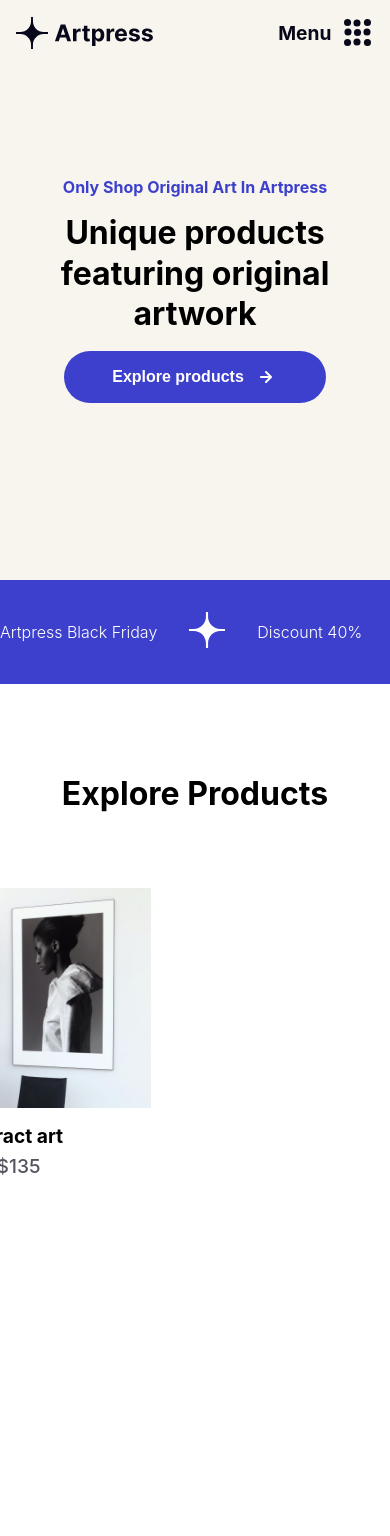
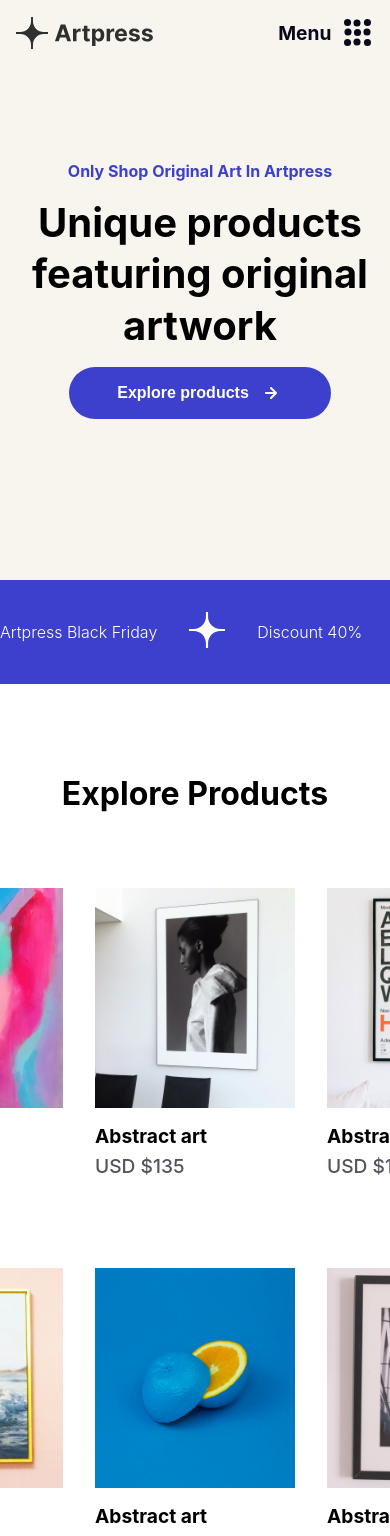
Before and after one commit to Rizfirsy/Artpress, a React (Create React App) app: page / in a window 390 px wide. Shown: the top 1536 px of the page. Built offline with nearby package versions, Linux system fonts and the light colour scheme.

Commit message:
laptop responsive v1

```diff
--- a/src/components/Logo.jsx
+++ b/src/components/Logo.jsx
@@ -2,15 +2,15 @@ import gsap from "gsap";
 import styles from "./Logo.module.css";
 
 const Logo = (props) => {
-  if (props.state === true) {
-    gsap.to(".logo-path", {
-      fill: "#ffffff",
-    });
-  } else {
-    gsap.to(".logo-path", {
-      fill: "#08081a",
-    });
-  }
+  // if (props.state === true) {
+  //   gsap.to(".logo-path", {
+  //     fill: "#ffffff",
+  //   });
+  // } else {
+  //   gsap.to(".logo-path", {
+  //     fill: "#08081a",
+  //   });
+  // }
 
   return (
     <svg
--- a/src/components/Product.module.css
+++ b/src/components/Product.module.css
@@ -1,6 +1,6 @@
 .product {
-  width: 488px;
-  height: 560px;
+  width: auto;
+  height: auto;
   display: flex;
   flex-direction: column;
   justify-content: flex-start;
@@ -28,6 +28,14 @@
   font-weight: 500;
 }
 
+@media screen and (max-width: 1440px) {
+
+  .product img {
+    width: 400px;
+    height: 420px;
+  }
+}
+
 @media screen and (max-width: 720px) {
   .product img {
     width: 200px;
--- a/src/sections/Header/Header.module.css
+++ b/src/sections/Header/Header.module.css
@@ -46,6 +46,18 @@
   gap: 2rem;
 }
 
+@media screen and (max-width: 1440px) {
+  .text h1 {
+    font-size: 2.5rem;
+    width: 400px;
+    line-height: 128%;
+    margin: 1rem 0;
+  }
+  .text h4 {
+    font-size: 1rem;
+  }
+}
+
 @media screen and (max-width: 720px) {
   .header {
     display: grid;
@@ -57,13 +69,4 @@
     display: none;
   }
 
-  .text h1 {
-    font-size: 2rem;
-    width: 300px;
-    line-height: 128%;
-    margin: 1rem 0;
-  }
-  .text h4 {
-    font-size: 1rem;
-  }
 }
--- a/src/sections/Menu/Menu.module.css
+++ b/src/sections/Menu/Menu.module.css
@@ -22,6 +22,13 @@
   font-weight: 700;
 }
 
+@media screen and (max-width: 1440px) {
+  .navbar-menu li {
+    font-size: 3rem;
+    font-weight: 700;
+  }
+}
+
 @media screen and (max-width: 720px) {
   .navbar-menu {
     width: 100vw;
```
